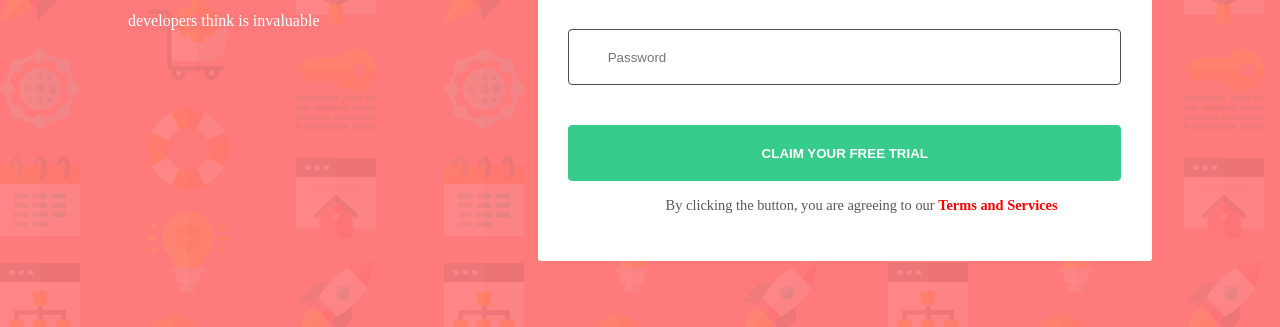
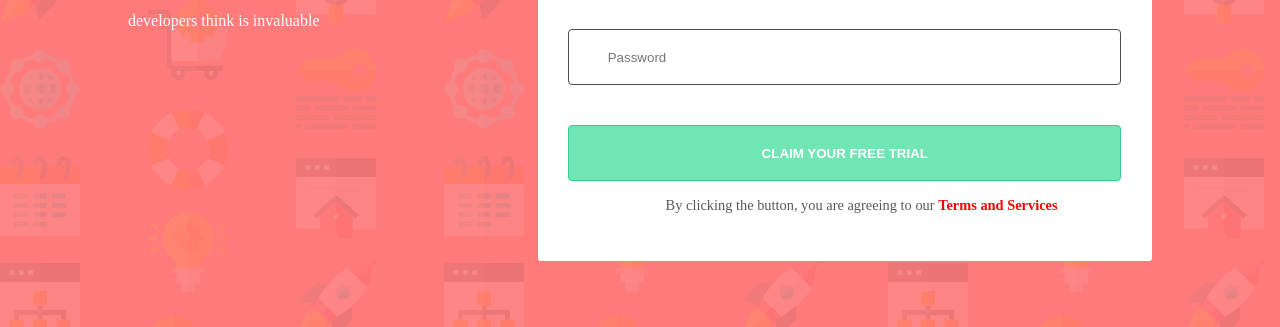
Before and after one commit to Marius-Diran/Learn-to-code, a plain HTML site: page index.html in a window 1280 px wide. In both pictures the pointer is over the input "CLAIM YOUR FREE TRIAL". Shown: the part 473-800 px from the top of the page. Drawn offline with Linux system fonts and the light colour scheme.

Commit message:
Added new codes

```diff
--- a/learn.css
+++ b/learn.css
@@ -89,6 +89,11 @@ body{
     border-radius: 4px;
 }
 
+.button:hover{
+    background-color: hsl(154, 69%, 67%);
+    cursor: pointer;
+}
+
 .my-form p{
     color: hsl(0, 0%, 35%);
     font-size: 0.9rem;
```
